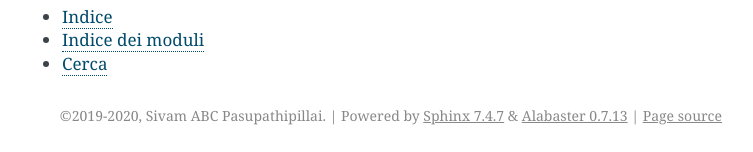
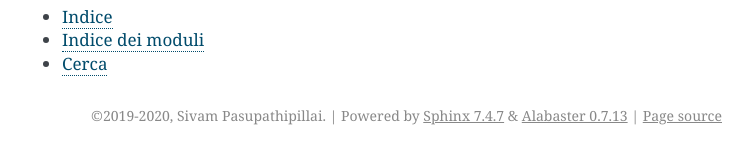
Before and after one commit to passiv-me/info-docs, a Sphinx documentation site: the page built from source/index.rst, in a window 1280 px wide. Shown: the part 1703-1855 px from the top of the page, without its empty margins (388-1141 px from the left). Built offline with Sphinx 7.4.7, drawn with Linux system fonts in a browser that asks for light colours.

```diff
--- a/source/conf.py
+++ b/source/conf.py
@@ -19,7 +19,7 @@
 import datetime
 
 project = 'InfoDocs'
-copyright = '2019-{}, Sivam ABC Pasupathipillai'.format(datetime.datetime.utcnow().date().year)
+copyright = '2019-{}, Sivam Pasupathipillai'.format(datetime.datetime.utcnow().date().year)
 author = 'Sivam Pasupathipillai'
 
 # The full version, including alpha/beta/rc tags
```
Also changed, not shown: README.md (+2 -0 lines), 1 other file.
